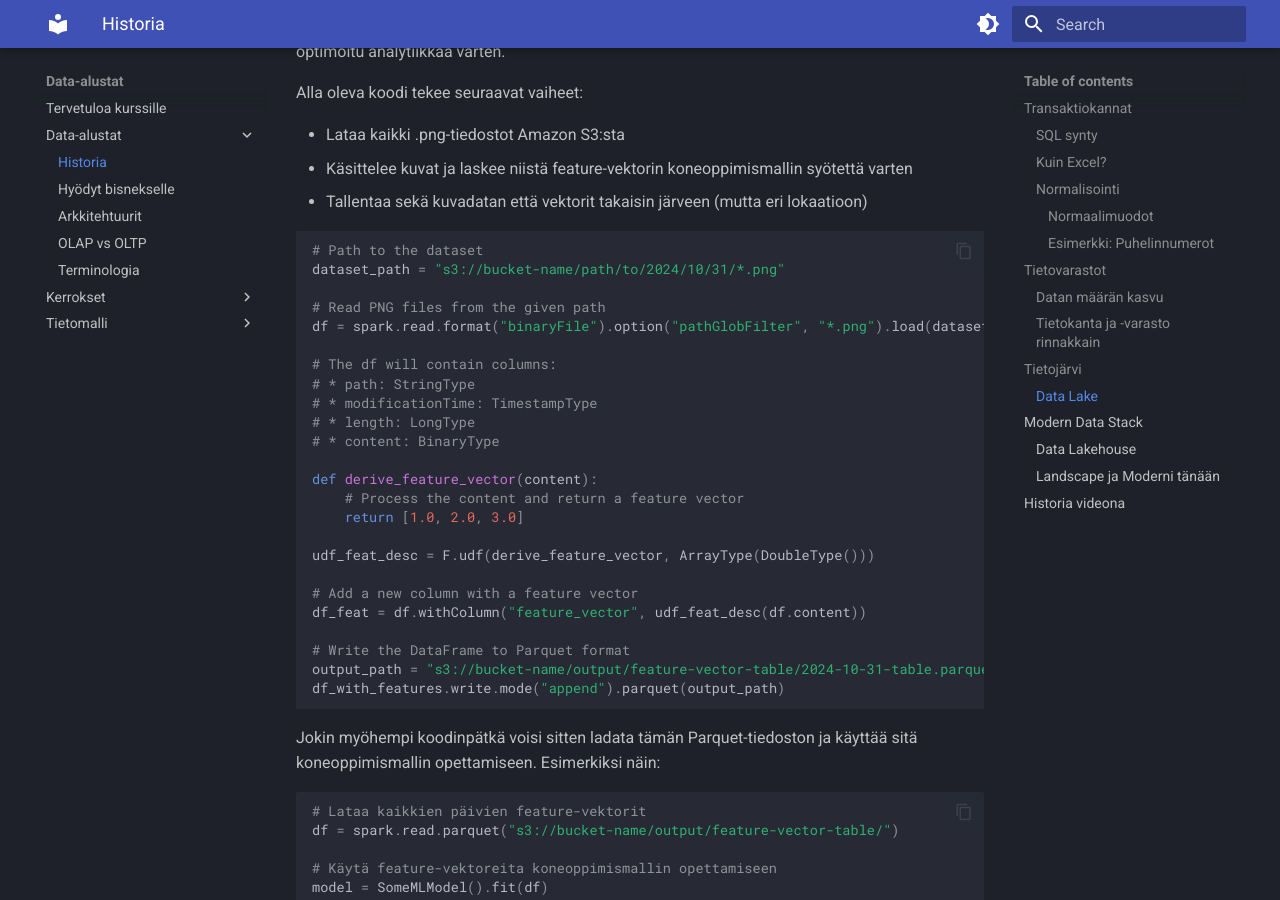
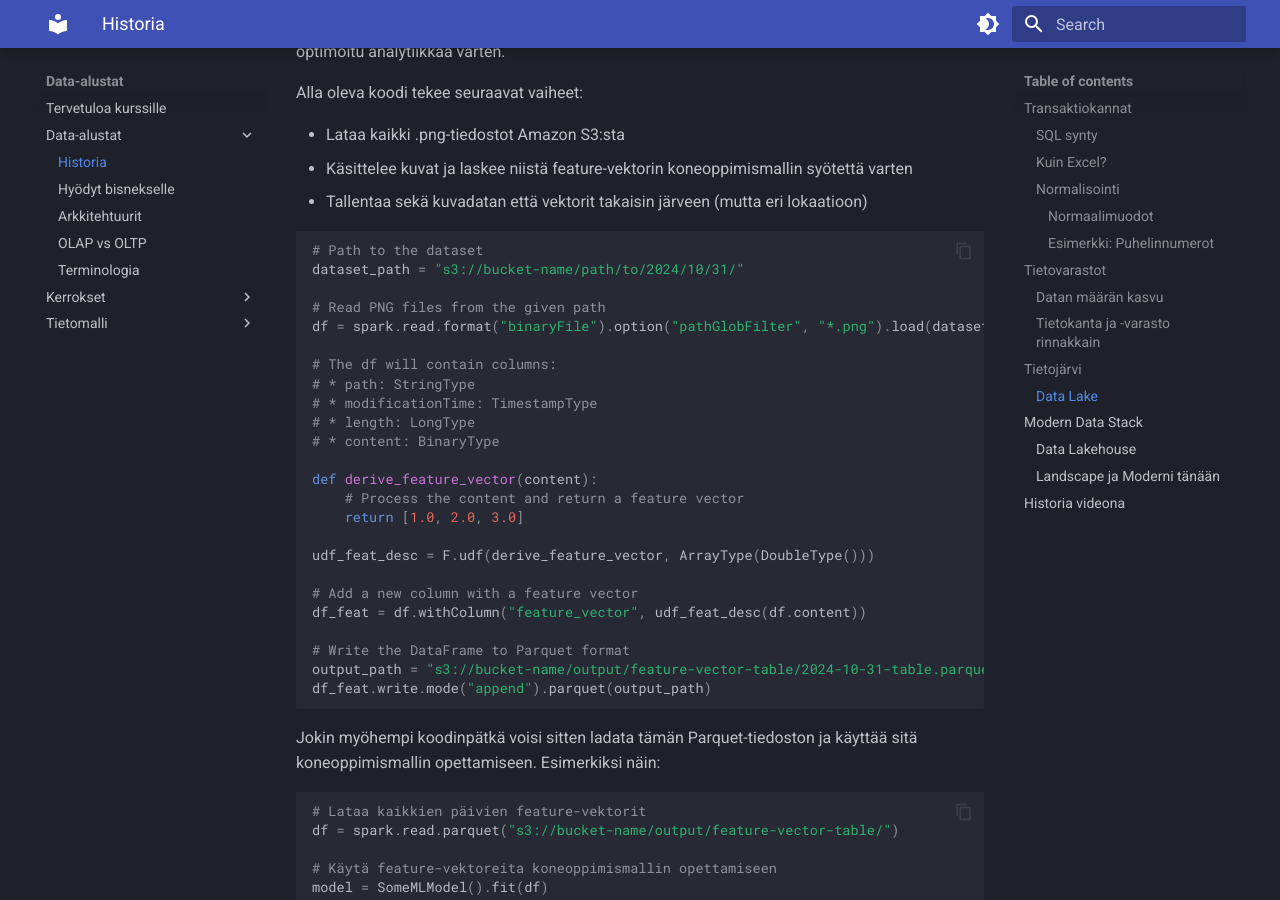
Before and after one commit to sourander/data-alustat, an MkDocs documentation site: the page built from docs/data_alustat/historia.md, in a window 1280 px wide and 900 px high, scrolled down 6334 px. Built offline with MkDocs 1.6.1 and Material for MkDocs 9.7.7, drawn with Linux system fonts in a browser that asks for light colours.

Commit message:
Fix spark code

````diff
--- a/docs/data_alustat/historia.md
+++ b/docs/data_alustat/historia.md
@@ -235,7 +235,7 @@ Alla oleva koodi tekee seuraavat vaiheet:
 
 ```python
 # Path to the dataset
-dataset_path = "s3://bucket-name/path/to/2024/10/31/*.png"
+dataset_path = "s3://bucket-name/path/to/2024/10/31/"
 
 # Read PNG files from the given path
 df = spark.read.format("binaryFile").option("pathGlobFilter", "*.png").load(dataset_path)
@@ -257,7 +257,7 @@ df_feat = df.withColumn("feature_vector", udf_feat_desc(df.content))
 
 # Write the DataFrame to Parquet format
 output_path = "s3://bucket-name/output/feature-vector-table/2024-10-31-table.parquet"
-df_with_features.write.mode("append").parquet(output_path)
+df_feat.write.mode("append").parquet(output_path)
 ```
 
 Jokin myöhempi koodinpätkä voisi sitten ladata tämän Parquet-tiedoston ja käyttää sitä koneoppimismallin opettamiseen. Esimerkiksi näin:
````
